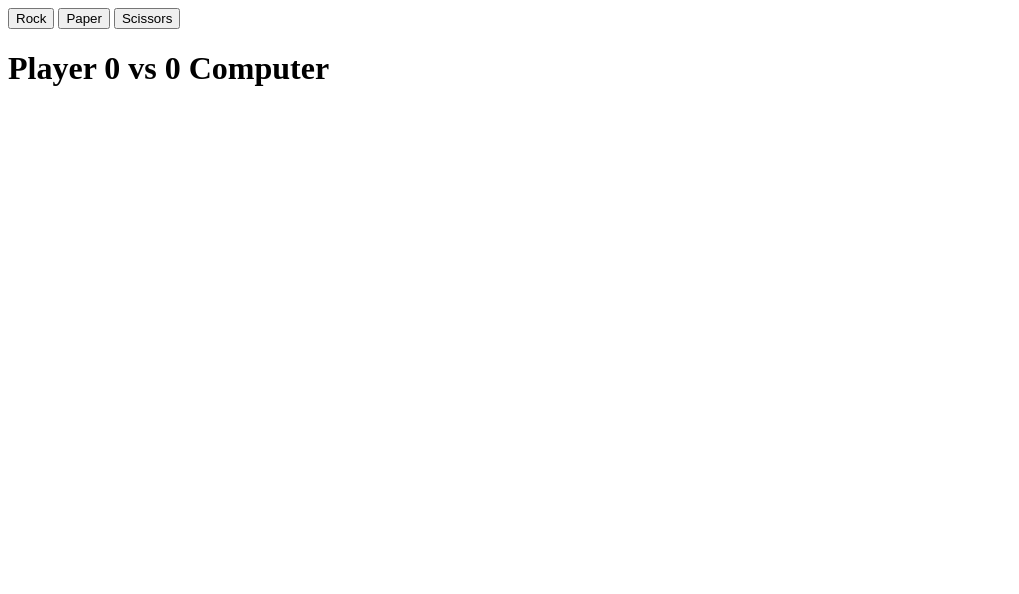
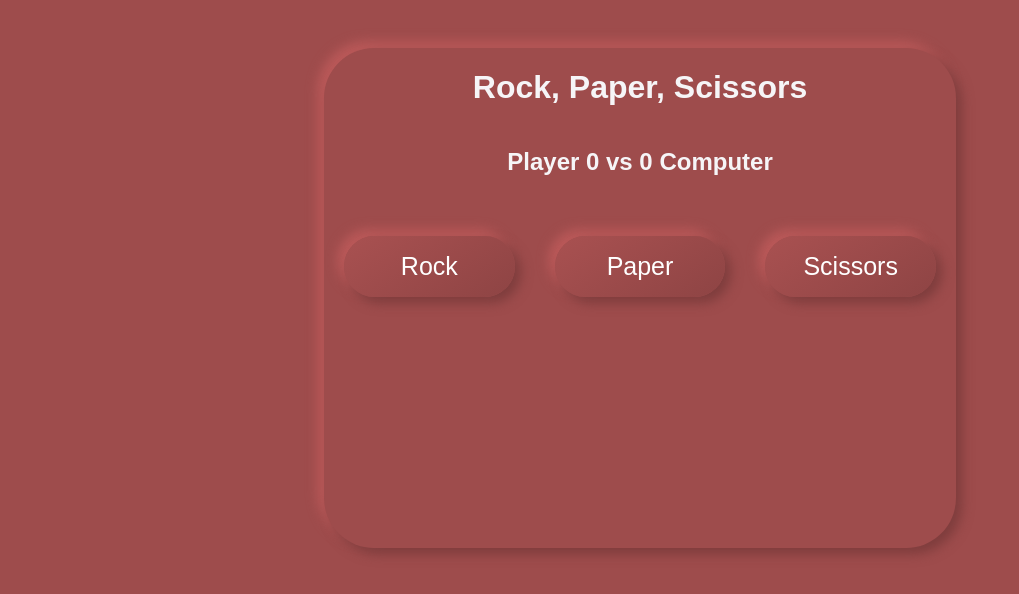
Before and after one commit to joneslee111/the-odin-project, a plain HTML site: page rock-paper-scissors/index.html in a window 1280 px wide. Shown: the whole page, without its empty margins (0-1019 px from the left). Drawn offline with Linux system fonts and the light colour scheme.

Commit message:
some neomorphism styling added

```diff
--- a/rock-paper-scissors/app.js
+++ b/rock-paper-scissors/app.js
@@ -4,16 +4,12 @@ let computerScore = 0;
 let roundNum = 0;
 let playerChoice;
 let computerChoice;
-let buttons = document.querySelectorAll(".button");
+let buttons = document.querySelectorAll(".btn");
 
 // for each button, it listens for a click and sets the
 // button id as the playerChoice
 buttons.forEach((button) => {
   button.addEventListener('click', () => {
-    // console.log(button.id);
-    // alert(button.id);
-    // const rock = document.querySelector('#rock');
-
     playerChoice = button.id;
     playRound(playerChoice, computerChoice);
   });
@@ -40,11 +36,13 @@ function playRound(playerChoice, computerChoice) {
     console.log(playerScore);
     console.log(computerScore);
     console.log('tie');
+    scoreCard();
     return 'tie';
   } else if (playerChoice === 'rock') {
     if (computerChoice === 'paper') {
       computerScore++;
       roundNum++;
+      scoreCard();
       console.log(playerScore);
   console.log(computerScore);
       console.log('lose');
@@ -52,6 +50,7 @@ function playRound(playerChoice, computerChoice) {
     } else if (computerChoice === 'scissors') {
       playerScore++;
       roundNum++;
+      scoreCard();
       console.log(playerScore);
   console.log(computerScore);
       console.log('win');
@@ -61,6 +60,7 @@ function playRound(playerChoice, computerChoice) {
     if (computerChoice ==='rock') {
       playerScore++;
       roundNum++;
+      scoreCard();
       console.log(playerScore);
   console.log(computerScore);
       console.log('win');
@@ -68,6 +68,7 @@ function playRound(playerChoice, computerChoice) {
     } else if (computerChoice === 'scissors') {
       computerScore++;
       roundNum++;
+      scoreCard();
       console.log(playerScore);
   console.log(computerScore);
       console.log('lose');
@@ -77,6 +78,7 @@ function playRound(playerChoice, computerChoice) {
     if (computerChoice === 'paper') {
       playerScore++;
       roundNum++;
+      scoreCard();
       console.log(playerScore);
   console.log(computerScore);
       console.log('win');
@@ -84,6 +86,7 @@ function playRound(playerChoice, computerChoice) {
     } else if (computerChoice === 'rock') {
       computerScore++;
       roundNum++;
+      scoreCard();
       console.log(playerScore);
   console.log(computerScore);
       console.log('lose');
@@ -96,6 +99,11 @@ function playRound(playerChoice, computerChoice) {
   };
   endGame(playerScore, computerScore);
 
+};
+
+function scoreCard() {
+  let scoreCounter = document.querySelector('.score-counter');
+  scoreCounter.textContent = `Player ${playerScore} vs ${computerScore} Computer`;
 };
 
 
--- a/rock-paper-scissors/index.html
+++ b/rock-paper-scissors/index.html
@@ -4,18 +4,25 @@
   <meta charset="UTF-8">
   <meta http-equiv="X-UA-Compatible" content="IE=edge">
   <meta name="viewport" content="width=device-width, initial-scale=1.0">
+  <link rel="stylesheet" href="styles.css">
   <script src="app.js" defer></script>
   <title>Rock Paper Scissors</title>
 </head>
 <body>
-  <button id="rock" class="button">Rock</button>
-  <button id="paper" class="button">Paper</button>
-  <button id="scissors" class="button">Scissors</button>
+  <div class="container">
+    <div class="header-container">
+      <h1 class="header">Rock, Paper, Scissors</h1>
+    </div>
+    <div class="score-container">
+      <h2 class='score-counter'>Player 0 vs 0 Computer</h1>
+    </div>
+    <div class="btns-container">
+      <button id="rock" class="btn">Rock</button>
+      <button id="paper" class="btn">Paper</button>
+      <button id="scissors" class="btn">Scissors</button>
+    </div>
+  </div>
 
 
-  <div id='score'>
-    <h1 id='score-counter'>Player 0 vs 0 Computer</h1>
-
-  </div>
 </body>
 </html>
--- /dev/null
+++ b/rock-paper-scissors/styles.css
@@ -0,0 +1,67 @@
+body {
+  background-color: #9e4c4c;
+  display: flex;
+  justify-content: center;
+  align-items: center;
+  color: #F6F5F7;
+  font-family: Muli,sans-serif
+}
+
+.container {
+    margin: 40px 20px;
+    width: 50%;
+    height: 500px;;
+    border-radius: 50px;
+    background: #9e4c4c;
+    box-shadow:  6px 6px 12px #7e3d3d,
+               -6px -6px 12px #be5b5b;
+
+
+}
+
+.header-container {
+  display: flex;
+  align-items: center;
+  justify-content: center;
+}
+
+.header {
+
+}
+
+.score-container {
+  display: flex;
+  align-items: center;
+  justify-content: center;
+}
+
+.score-counter {
+
+}
+
+.btns-container {
+  display: flex;
+  align-items: center;
+  justify-content: center;
+}
+
+.btn {
+    color: white;
+    width: 175px;
+    font-size: 25px;
+    border: none;
+    margin: 40px 20px;
+    padding: 16px 32px;
+    /* padding: 0; */
+    border-radius: 50px;
+    background: linear-gradient(145deg, #a95151, #8e4444);
+    box-shadow:  6px 6px 12px #7e3d3d,
+                 -6px -6px 12px #be5b5b;
+}
+
+.btn:hover {
+    border-radius: 50px;
+    background: #9e4c4c;
+    box-shadow: inset 6px 6px 12px #7e3d3d,
+                inset -6px -6px 12px #be5b5b;
+}
```
